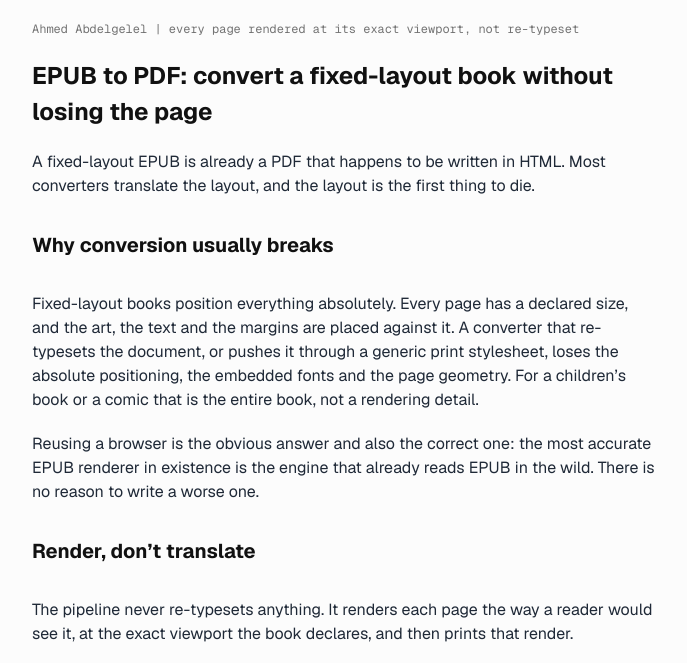
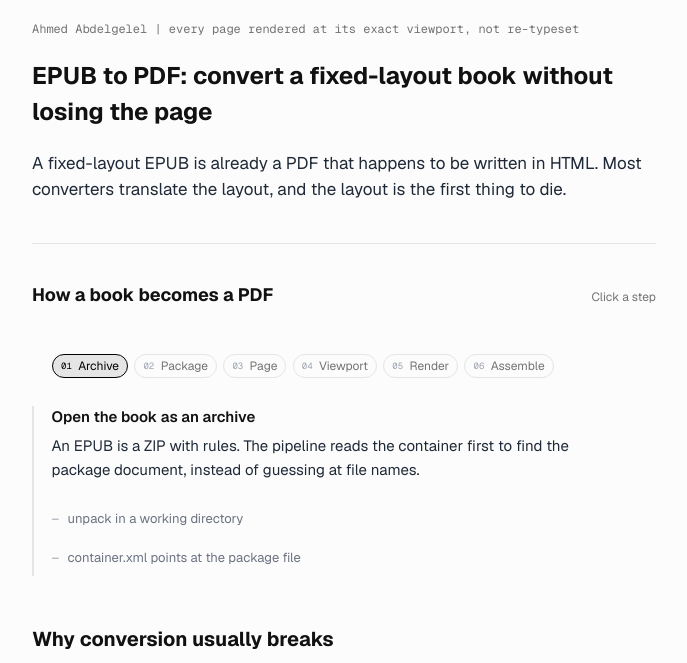
Before and after one commit to AhmedAbdelgelel/protfolio, an Astro site: page /work/epub-to-pdf in a window 1280 px wide. Shown: the part 87-750 px from the top of the page, without its empty margins (296-983 px from the left). Built offline with nearby package versions, Linux system fonts and the light colour scheme; Astro itself is replaced by a stand-in of ours.

Commit message:
Add an interactive architecture walk-through to Relay and EPUB to PDF
Each case study now opens with "How it works": a stepper that walks the system
end to end, one step at a time.

- src/components/ArchFlow.astro renders the steps as real articles, so with
  JavaScript off it is a numbered explanation with every panel visible. With
  JavaScript on it becomes a stepper: pill track, single panel, keyboard
  navigation with arrows/Home/End, aria-current on the active step.
- src/data/flows.ts holds both architectures: Relay (request, fingerprint,
  exact hit, semantic search, policy gate, upstream) and EPUB to PDF (archive,
  package, page, viewport, render, assemble).
- Work entries gain a `lead` field so the opening sentence sits above the flow
  and the diagram comes before the long argument.
- Stepper styles live in global.css; the pills, rail and notes stay in the
  rauchg system (no new colours, no shadows).

```diff
--- /dev/null
+++ b/src/components/ArchFlow.astro
@@ -0,0 +1,104 @@
+---
+/**
+ * An interactive architecture walk-through.
+ *
+ * Renders every step as a real article, so with JavaScript off the section is a numbered
+ * explanation. With JavaScript on it becomes a stepper: the track selects a step and the
+ * panels show one at a time. Arrow keys, Home and End work when the track has focus.
+ */
+import type { Flow } from '../data/flows';
+
+interface Props {
+  id: string;
+  flow: Flow;
+}
+
+const { id, flow } = Astro.props;
+const steps = flow.steps;
+---
+
+<section class="flow" data-flow aria-labelledby={id + '-title'}>
+  <header class="flow__head">
+    <h2 id={id + '-title'}>{flow.title}</h2>
+    <p class="flow__hint">{flow.hint}</p>
+  </header>
+
+  <ol class="flow__track">
+    {steps.map((step, index) => (
+      <li>
+        <button
+          type="button"
+          class="flow__node"
+          data-step={index}
+          aria-controls={id + '-panel-' + index}
+        >
+          <span class="flow__num">{String(index + 1).padStart(2, '0')}</span>
+          <span class="flow__label">{step.label}</span>
+        </button>
+      </li>
+    ))}
+  </ol>
+
+  <div class="flow__panels">
+    {steps.map((step, index) => (
+      <article class="flow__panel" id={id + '-panel-' + index} data-panel={index}>
+        <h3>{step.title}</h3>
+        <p>{step.body}</p>
+        {step.notes && (
+          <ul class="flow__notes">
+            {step.notes.map((note) => <li>{note}</li>)}
+          </ul>
+        )}
+      </article>
+    ))}
+  </div>
+</section>
+
+<script>
+  document.querySelectorAll<HTMLElement>('[data-flow]').forEach((section) => {
+    const nodes = Array.from(section.querySelectorAll<HTMLButtonElement>('.flow__node'));
+    const panels = Array.from(section.querySelectorAll<HTMLElement>('.flow__panel'));
+    if (nodes.length === 0 || nodes.length !== panels.length) return;
+
+    section.classList.add('is-interactive');
+    let current = 0;
+
+    const show = (next: number): void => {
+      current = (next + nodes.length) % nodes.length;
+      nodes.forEach((node, index) => {
+        node.setAttribute('aria-current', index === current ? 'step' : 'false');
+        node.tabIndex = index === current ? 0 : -1;
+      });
+      panels.forEach((panel, index) => {
+        panel.classList.toggle('is-active', index === current);
+      });
+    };
+
+    nodes.forEach((node, index) => {
+      node.addEventListener('click', () => show(index));
+    });
+
+    section.addEventListener('keydown', (event) => {
+      const key = (event as KeyboardEvent).key;
+      if (key === 'ArrowRight' || key === 'ArrowDown') {
+        event.preventDefault();
+        show(current + 1);
+        nodes[current].focus();
+      } else if (key === 'ArrowLeft' || key === 'ArrowUp') {
+        event.preventDefault();
+        show(current - 1);
+        nodes[current].focus();
+      } else if (key === 'Home') {
+        event.preventDefault();
+        show(0);
+        nodes[0].focus();
+      } else if (key === 'End') {
+        event.preventDefault();
+        show(nodes.length - 1);
+        nodes[nodes.length - 1].focus();
+      }
+    });
+
+    show(0);
+  });
+</script>
--- a/src/content/config.ts
+++ b/src/content/config.ts
@@ -7,6 +7,7 @@ const work = defineCollection({
     title: z.string(),
     year: z.number(),
     date: z.string(),
+    lead: z.string(),
     metric: z.string(),
     metricNote: z.string(),
     summary: z.string(),
--- a/src/content/work/epub-to-pdf.md
+++ b/src/content/work/epub-to-pdf.md
@@ -1,5 +1,6 @@
 ---
 title: "EPUB to PDF: convert a fixed-layout book without losing the page"
+lead: "A fixed-layout EPUB is already a PDF that happens to be written in HTML. Most converters translate the layout, and the layout is the first thing to die."
 year: 2025
 date: "2025-05-01"
 metric: "1:1"
@@ -7,9 +8,6 @@ metricNote: "viewport"
 summary: "every page rendered at its exact viewport, not re-typeset"
 order: 3
 ---
-
-A fixed-layout EPUB is already a PDF that happens to be written in HTML. Most converters translate the
-layout, and the layout is the first thing to die.
 
 ## Why conversion usually breaks
 
--- /dev/null
+++ b/src/data/flows.ts
@@ -0,0 +1,116 @@
+export interface FlowStep {
+  label: string;
+  title: string;
+  body: string;
+  notes?: string[];
+}
+
+export interface Flow {
+  title: string;
+  hint: string;
+  steps: FlowStep[];
+}
+
+export const flows: Record<string, Flow> = {
+  relay: {
+    title: 'How the request moves',
+    hint: 'Click a step',
+    steps: [
+      {
+        label: 'Request',
+        title: 'An OpenAI-compatible request arrives',
+        body:
+          'Clients keep the provider SDK they already use and change a base URL. The body is normalised into a stable shape: tenant, provider, model, sampling parameters and messages.',
+        notes: ['POST /v1/chat/completions', 'Streaming and non-streaming take the same path']
+      },
+      {
+        label: 'Fingerprint',
+        title: 'The request is hashed, the prompt fingerprinted',
+        body:
+          'The normalised body becomes a hash for exact lookups. The system prompt is fingerprinted separately, because it changes far more often than the user message and invalidates everything it touches.',
+        notes: ['hash of the normalised body', 'separate fingerprint for the system prompt']
+      },
+      {
+        label: 'Exact hit',
+        title: 'An exact hit never reaches a model',
+        body:
+          'If the hash is known and its policy version is current, the stored answer comes back with the evidence of that decision. The cost of the request is one cache read.',
+        notes: ['served from Redis', 'reuse still recorded, so it can be audited']
+      },
+      {
+        label: 'Semantic search',
+        title: 'A miss becomes a vector search',
+        body:
+          'The prompt is embedded in process and compared against previous answers for the same tenant and model. The nearest neighbour is not an answer yet. It is a proposal.',
+        notes: ['embedding computed in process', 'neighbours from pgvector, scoped by tenant and model']
+      },
+      {
+        label: 'Policy gate',
+        title: 'The proposal has to pass the gate',
+        body:
+          'A pure function decides whether the two requests are genuinely equivalent. Same inputs, same decision: no model calls, no network, no shared state, so it can be tested and explained.',
+        notes: [
+          'tenant, provider and model',
+          'temperature and max_tokens',
+          'system prompt fingerprint and policy version',
+          'similarity above the calibrated threshold'
+        ]
+      },
+      {
+        label: 'Upstream',
+        title: 'One call upstream, streamed back with its evidence',
+        body:
+          'Concurrent identical requests are coalesced into a single in-flight call. Providers are tried in order behind retries and a breaker. The answer streams to the caller while the decision is written back for the control plane.',
+        notes: ['single-flight, 50 concurrent calls into one', 'fallback with retries and a circuit breaker', 'per-reply evidence: decision, policy, similarity, cost']
+      }
+    ]
+  },
+  'epub-to-pdf': {
+    title: 'How a book becomes a PDF',
+    hint: 'Click a step',
+    steps: [
+      {
+        label: 'Archive',
+        title: 'Open the book as an archive',
+        body:
+          'An EPUB is a ZIP with rules. The pipeline reads the container first to find the package document, instead of guessing at file names.',
+        notes: ['unpack in a working directory', 'container.xml points at the package file']
+      },
+      {
+        label: 'Package',
+        title: 'The package file gives the spine',
+        body:
+          'The package document lists the manifest and the spine. The spine is the author\'s own page order, and it becomes the render queue. The declared page size comes from the same document.',
+        notes: ['spine order, not alphabetical order', 'manifest maps ids to files', 'page size read from the book metadata']
+      },
+      {
+        label: 'Page',
+        title: 'One spine item at a time',
+        body:
+          'Each page is loaded with its own XHTML and its own stylesheet. Nothing is merged or reflowed across pages, because that is how fixed-layout books break.',
+        notes: ['XHTML parsed per page', 'publisher CSS respected']
+      },
+      {
+        label: 'Viewport',
+        title: 'The viewport is the page',
+        body:
+          'The rendering viewport is set to the size the book declares. One page, one viewport, no scaling, so positions on screen are positions on paper.',
+        notes: ['exact viewport, no scale factor', 'a page is a page, not a reflowed approximation']
+      },
+      {
+        label: 'Render',
+        title: 'Fonts in, page out',
+        body:
+          'Fonts are injected or replaced before the capture, and a small set of CSS overrides fixes the cases where the publisher stylesheet assumes a screen rather than a print target.',
+        notes: ['@font-face injection with replacement', 'global CSS overrides', 'capture at print density']
+      },
+      {
+        label: 'Assemble',
+        title: 'Merge in spine order, then clean up',
+        body:
+          'Pages are assembled into a single document in spine order and written out. The working directory is removed on success and on failure, so a batch run cannot fill the disk.',
+        notes: ['merge with pdf-lib', 'batch a shelf, not a file', 'cleanup always runs']
+      }
+    ]
+  }
+};
--- a/src/pages/work/[slug].astro
+++ b/src/pages/work/[slug].astro
@@ -1,6 +1,8 @@
 ---
 import Base from '../../layouts/Base.astro';
 import { getCollection, render } from 'astro:content';
+import ArchFlow from '../../components/ArchFlow.astro';
+import { flows } from '../../data/flows';
 
 export async function getStaticPaths() {
   const entries = await getCollection('work');
@@ -9,6 +11,7 @@ export async function getStaticPaths() {
 
 const { entry } = Astro.props;
 const { Content } = await render(entry);
+const flow = flows[entry.id];
 ---
 
 <Base title={entry.data.title + ' — Ahmed Abdelgelel'} description={entry.data.title}>
@@ -17,6 +20,10 @@ const { Content } = await render(entry);
       <span>Ahmed Abdelgelel | {entry.data.summary}</span>
     </p>
     <h1>{entry.data.title}</h1>
+    <p class="post-lead">{entry.data.lead}</p>
+
+    {flow && <ArchFlow id={'flow-' + entry.id} flow={flow} />}
+
     <Content />
   </article>
 </Base>
--- a/src/styles/global.css
+++ b/src/styles/global.css
@@ -365,6 +365,118 @@ img { display: block; max-width: 100%; }
 .site-footer a:hover { border-bottom-color: var(--muted); }
 @media (prefers-color-scheme: dark) { .site-footer { color: var(--muted); } }
 
+/* ---------------------------- architecture flow ---------------------------- */
+.post-lead {
+  font-size: 1.0625rem;
+  line-height: 1.55;
+  color: var(--article);
+  margin: 0.5rem 0 2rem;
+  max-width: 58ch;
+}
+
+.flow {
+  margin: 2.5rem 0 3rem;
+  border-top: 1px solid var(--rule);
+  padding-top: 1.5rem;
+}
+.flow__head {
+  display: flex;
+  align-items: baseline;
+  justify-content: space-between;
+  gap: 1rem;
+  margin-bottom: 1rem;
+}
+.flow__head h2 {
+  font-size: 1.125rem;
+  font-weight: 700;
+  color: var(--strong);
+  margin: 0;
+}
+.flow__hint { display: none; font-size: 0.75rem; color: var(--muted-2); }
+.flow.is-interactive .flow__hint { display: block; }
+
+.flow__track {
+  display: flex;
+  flex-wrap: wrap;
+  align-items: center;
+  gap: 0.35rem 0.4rem;
+  list-style: none;
+  margin: 0 0 1.5rem;
+  padding: 0;
+}
+.flow__track li { display: flex; align-items: center; gap: 0.5rem; }
+.flow__node {
+  display: inline-flex;
+  align-items: center;
+  gap: 0.4rem;
+  padding: 0.26rem 0.5rem;
+  border: 1px solid var(--rule);
+  border-radius: 999px;
+  background: none;
+  color: var(--muted-2);
+  font-family: inherit;
+  font-size: 0.75rem;
+  line-height: 1.2;
+  cursor: pointer;
+  transition: color 140ms ease, border-color 140ms ease, background-color 140ms ease;
+}
+.flow__node:hover { color: var(--ink); border-color: var(--muted-3); }
+.flow__node[aria-current='step'] {
+  color: var(--ink);
+  border-color: var(--ink);
+  background: var(--pill);
+}
+.flow__num { font-family: 'Geist Mono', ui-monospace, monospace; font-size: 0.5625rem; color: var(--muted-3); }
+.flow__node[aria-current='step'] .flow__num { color: var(--ink); }
+
+.flow__panels { border-left: 2px solid var(--rule); padding-left: 1.1rem; }
+.flow__panel h3 {
+  font-size: 0.9375rem;
+  font-weight: 600;
+  color: var(--strong);
+  margin: 0 0 0.35rem;
+}
+.flow__panel p {
+  margin: 0.35rem 0;
+  font-size: 0.9375rem;
+  line-height: 1.55;
+  color: var(--article);
+  max-width: 58ch;
+}
+.flow__notes { margin: 0.75rem 0 0; list-style: none; display: grid; gap: 0.25rem; }
+.flow__notes li {
+  position: relative;
+  padding-left: 1rem;
+  font-size: 0.8125rem;
+  line-height: 1.5;
+  color: var(--muted);
+}
+.flow__notes li::before {
+  content: '–';
+  position: absolute;
+  margin-left: -1rem;
+  color: var(--muted-3);
+}
+
+/* without JavaScript every step is readable */
+.flow:not(.is-interactive) .flow__panel + .flow__panel {
+  margin-top: 1.5rem;
+  border-top: 1px solid var(--rule);
+  padding-top: 1.25rem;
+}
+/* with JavaScript it becomes a stepper */
+.flow.is-interactive .flow__panel { display: none; }
+.flow.is-interactive .flow__panel.is-active { display: block; animation: flow-in 200ms ease both; }
+@keyframes flow-in {
+  from { opacity: 0; transform: translateY(3px); }
+  to { opacity: 1; transform: none; }
+}
+
+@media (max-width: 560px) {
+  .flow__track { gap: 0.3rem; }
+  .flow__node { padding: 0.25rem 0.5rem; font-size: 0.75rem; }
+}
+
 /* ---------------------------------- print --------------------------------- */
 @media print {
   body { max-width: 100%; }
```
Also changed, not shown: src/content/work/relay.md (+1 -2 lines), src/content/work/smart-cache-engine.md (+1 -0 lines).
